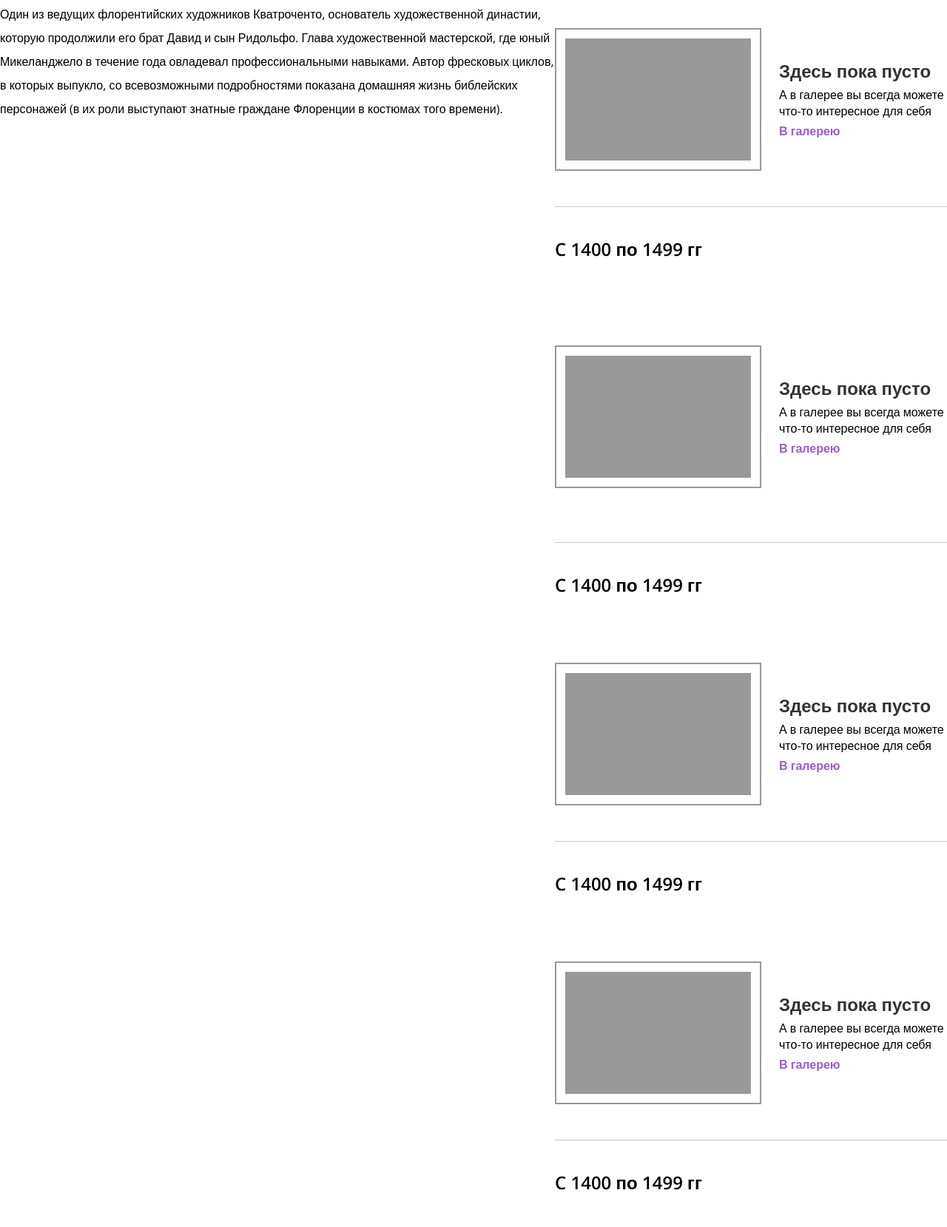
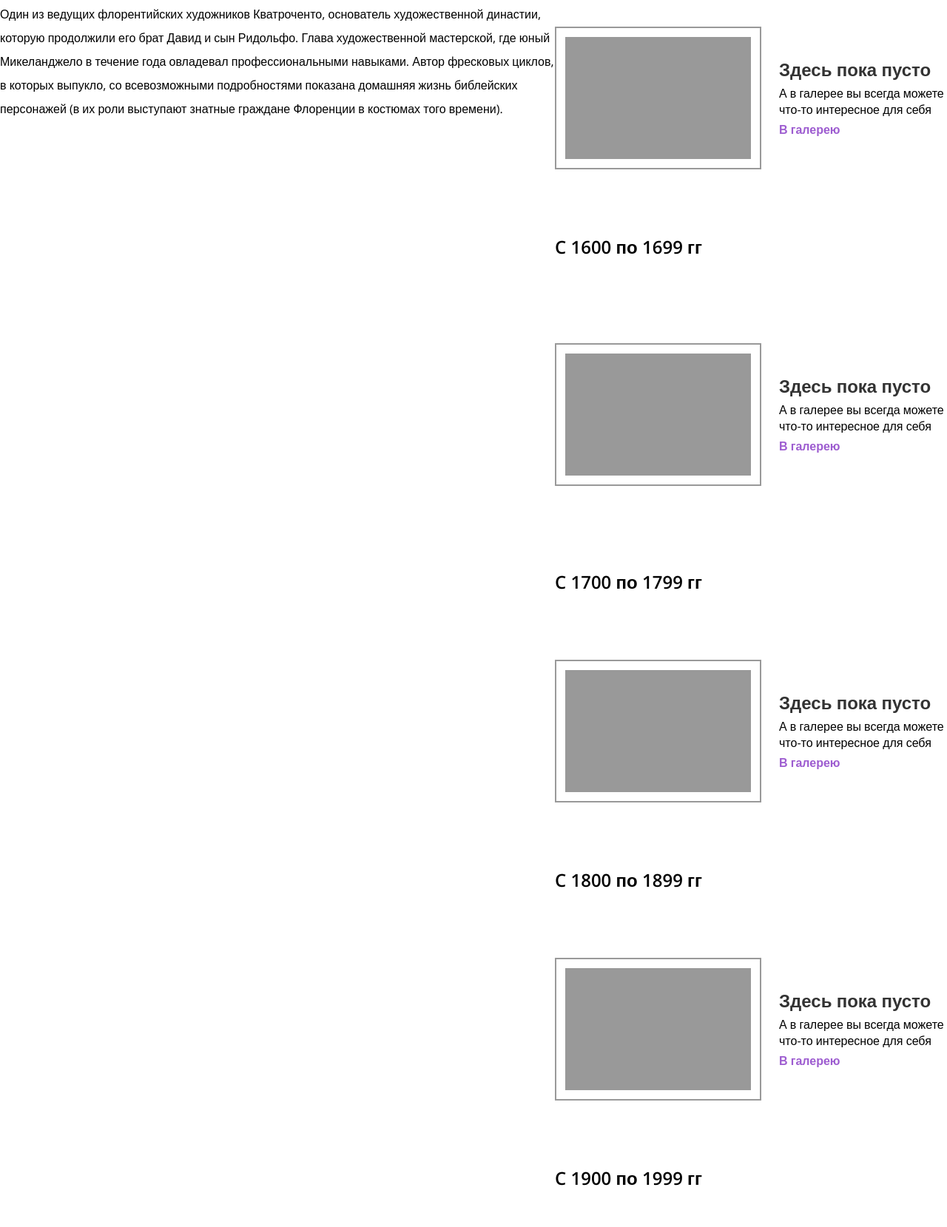
Before and after one commit to VVEazy/Blanchard, a plain HTML site: page index.html in a window 1280 px wide. Shown: the part 2787-4446 px from the top of the page at 74% size. Drawn offline with nearby package versions, Linux system fonts and the light colour scheme.

Commit message:
cannot fix border

```diff
--- a/css/catalog.css
+++ b/css/catalog.css
@@ -64,10 +64,8 @@
   padding: 41px 0;
   margin: 0;
 
-  border-top: 1px solid #cacaca;
-}
-.accordion__title:nth-last-child(2) {
-  /* border-bottom: 1px solid #cacaca; */
+  /* border-top: 1px solid #cacaca; */
+  border-radius: 0;
 }
 .accordion__title_background {
 }
@@ -143,10 +141,9 @@
 .empty__column .empty__link {
   color: #9d5cd0;
 }
-
 .catalog__accordion .ui-state-active {
-  border-top: 1px solid #7943a4;
-  border-bottom: 1px solid #7943a4;
+  /* border-top: 1px solid #7943a4;
+  border-bottom: 1px solid #7943a4; */
   color: #7943a4;
 }
 
--- a/index.html
+++ b/index.html
@@ -332,7 +332,7 @@
 									</div>
 									<div class="accordion__row">
 										<h3 class="accordion__title">
-											C 1400 по 1499 гг
+											C 1600 по 1699 гг
 										</h3>
 										<div class="accordion__title_background">
 										</div>
@@ -362,7 +362,7 @@
 									</div>
 									<div class="accordion__row">
 										<h3 class="accordion__title">
-											C 1400 по 1499 гг
+											C 1700 по 1799 гг
 										</h3>
 										<div class="accordion__title_background">
 										</div>
@@ -390,7 +390,7 @@
 									</div>
 									<div class="accordion__row">
 										<h3 class="accordion__title">
-											C 1400 по 1499 гг
+											C 1800 по 1899 гг
 										</h3>
 										<div class="accordion__title_background">
 										</div>
@@ -418,7 +418,7 @@
 									</div>
 									<div class="accordion__row">
 										<h3 class="accordion__title">
-											C 1400 по 1499 гг
+											C 1900 по 1999 гг
 										</h3>
 										<div class="accordion__title_background">
 										</div>
@@ -446,7 +446,7 @@
 									</div>
 									<div class="accordion__row">
 										<h3 class="accordion__title">
-											C 1400 по 1499 гг
+											C 2000 гг
 										</h3>
 										<div class="accordion__title_background">
 										</div>
```
